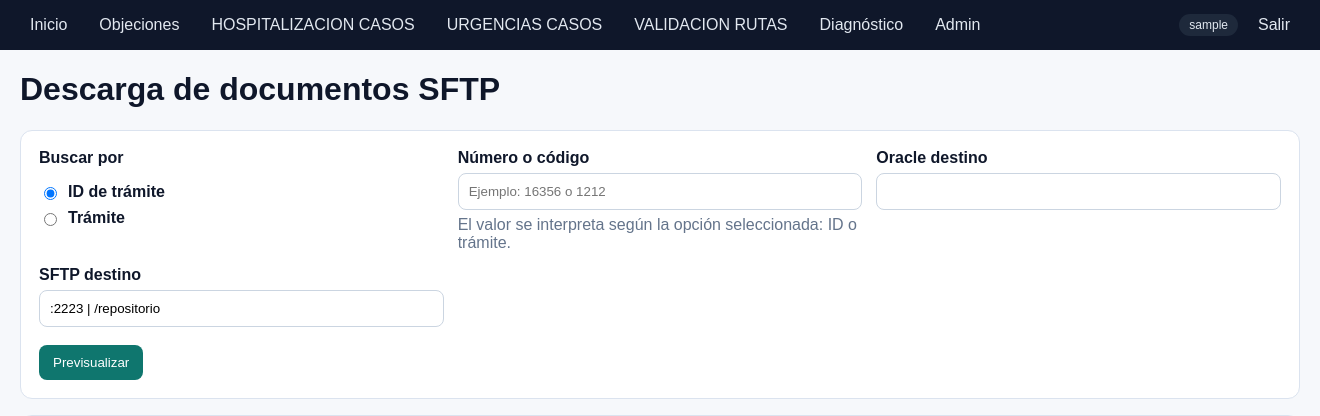
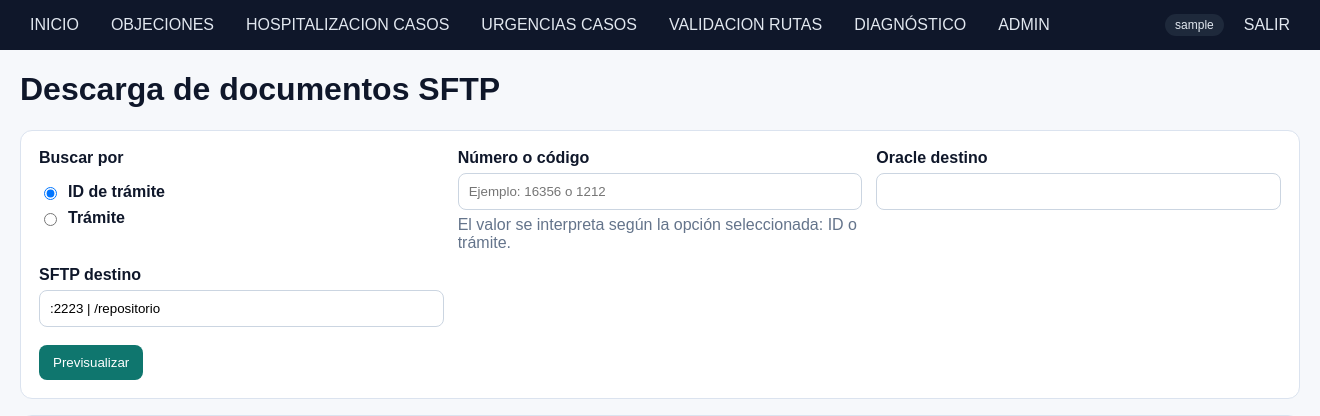
Before and after one commit to chris78rey/sftp_he1, a Flask app: page / in a window 1320 px wide. Shown: the top 416 px of the page. Run offline with Flask 3, Linux system fonts and the light colour scheme; the visitor is signed in with stand-in values (Sample User, id 1); some libraries are stand-ins or nearby versions.

Commit message:
Pone menus superiores en mayusculas

```diff
--- a/templates/base.html
+++ b/templates/base.html
@@ -9,7 +9,7 @@
     body { font-family: Arial, sans-serif; background:#f6f8fb; margin:0; color:#0f172a; }
     .nav { background:#0f172a; color:#e2e8f0; }
     .nav .inner { max-width:1280px; margin:0 auto; padding:10px 16px; display:flex; gap:16px; align-items:center; }
-    .nav a { color:#e2e8f0; text-decoration:none; padding:6px 10px; border-radius:6px; }
+    .nav a { color:#e2e8f0; text-decoration:none; padding:6px 10px; border-radius:6px; text-transform:uppercase; }
     .nav a:hover { background:rgba(255,255,255,0.08); }
     .wrap { max-width:1280px; margin:20px auto; padding:0 16px; }
     .card { background:#fff; border:1px solid #dbe3ef; border-radius:12px; padding:18px; margin-bottom:16px; }
@@ -36,16 +36,16 @@
 <body>
 <div class="nav"><div class="inner topbar">
   <div style="display:flex; gap:12px; align-items:center;">
-    <a href="/">Inicio</a>
-    <a href="/objeciones/seleccionadas">Objeciones</a>
+    <a href="/">INICIO</a>
+    <a href="/objeciones/seleccionadas">OBJECIONES</a>
     <a href="/sync-candidates">HOSPITALIZACION CASOS</a>
     <a href="/urgencias-casos">URGENCIAS CASOS</a>
     <a href="/path-validation">VALIDACION RUTAS</a>
-    <a href="/diagnostics">Diagnóstico</a>
-    <a href="/admin">Admin</a>
+    <a href="/diagnostics">DIAGNÓSTICO</a>
+    <a href="/admin">ADMIN</a>
   </div>
   <div style="display:flex; gap:10px; align-items:center;">
-    {% if session.get("username") %}<span class="pill">{{ session.get("username") }}</span><a href="/logout">Salir</a>{% endif %}
+    {% if session.get("username") %}<span class="pill">{{ session.get("username") }}</span><a href="/logout">SALIR</a>{% endif %}
   </div>
 </div></div>
 <div class="wrap">{% block content %}{% endblock %}</div>
```
